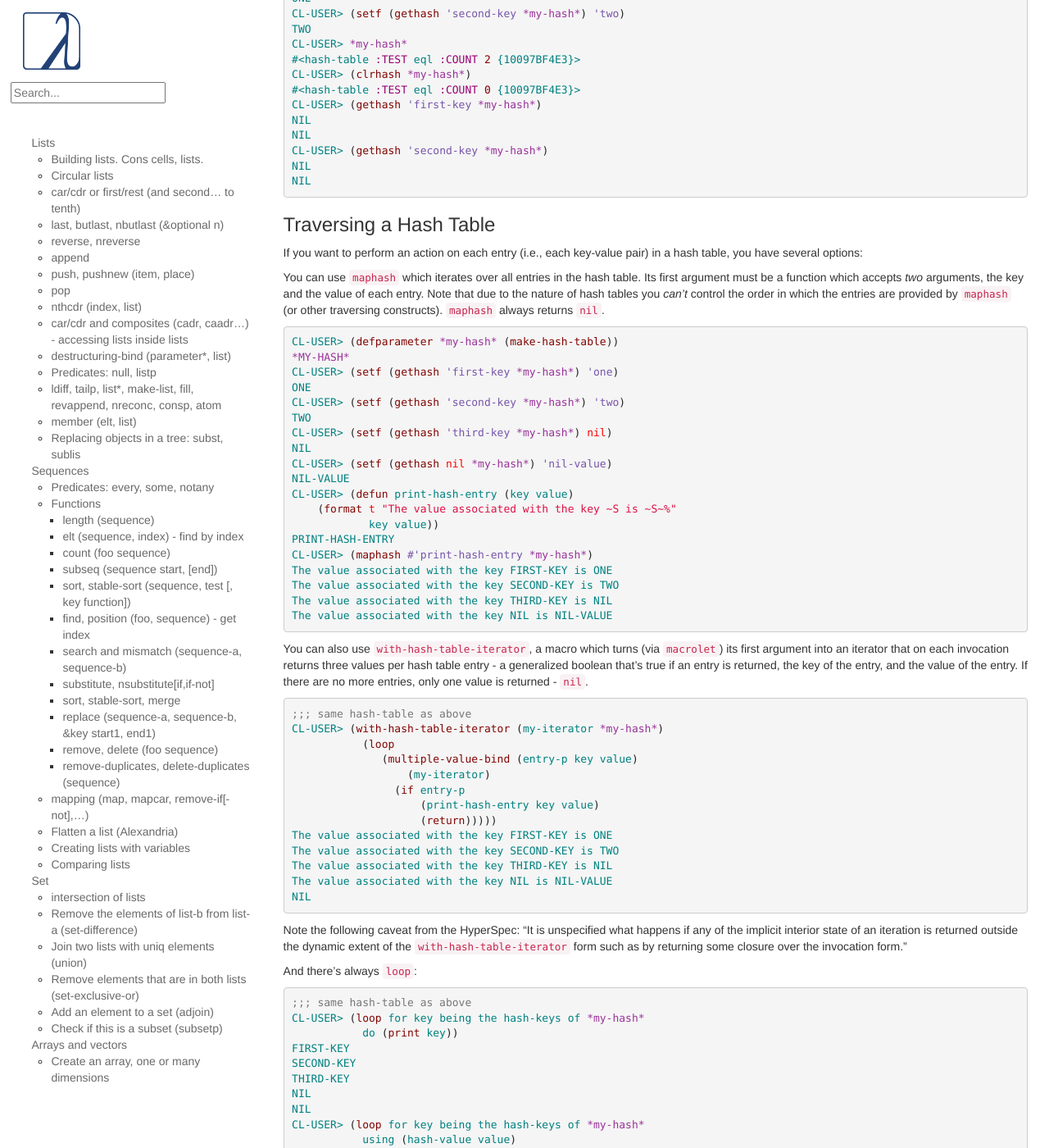
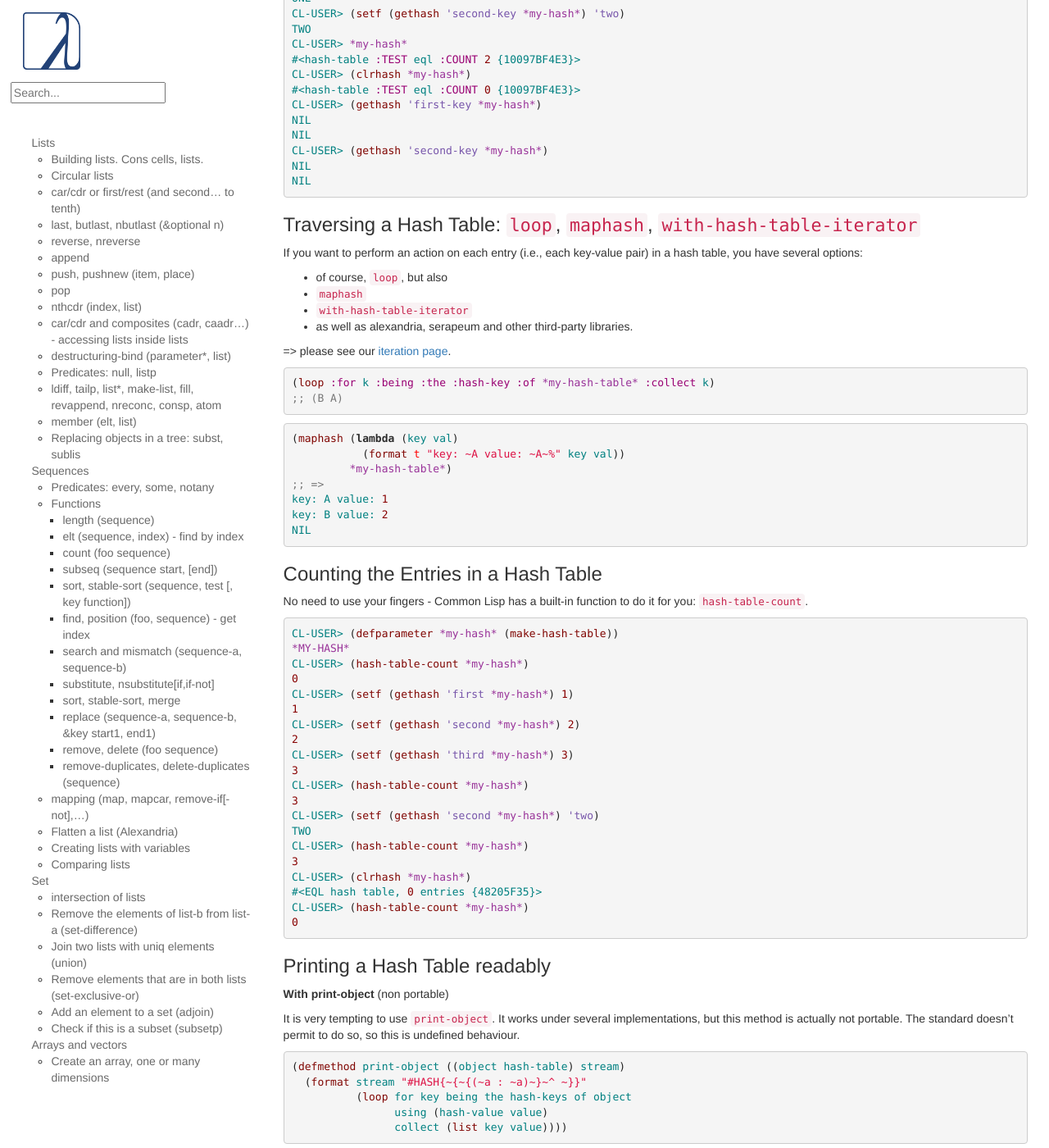
Before and after one commit to LispCookbook/cl-cookbook, a Jekyll site: the page built from data-structures.md, in a window 1280 px wide and 1400 px high, scrolled down 16549 px. Shown: the whole window at 82% size. Built offline with Jekyll 4.4.1, drawn with Linux system fonts in a browser that asks for light colours; some of the changed text lies outside the part shown.

Commit message:
iteration on hash-tables: move all to iteration, enhance with-hash-table-iterator

```diff
--- a/data-structures.md
+++ b/data-structures.md
@@ -1161,115 +1161,33 @@ NIL
 
 <a name="traverse"></a>
 
-### Traversing a Hash Table
+### Traversing a Hash Table: `loop`, `maphash`, `with-hash-table-iterator`
 
 If you want to perform an action on each entry (i.e., each key-value
 pair) in a hash table, you have several options:
 
-You can use
-[`maphash`](http://www.lispworks.com/documentation/HyperSpec/Body/f_maphas.htm)
-which iterates over all entries in the hash table. Its first argument
-must be a function which accepts _two_ arguments, the key and the
-value of each entry. Note that due to the nature of hash tables you
-_can't_ control the order in which the entries are provided by
-`maphash` (or other traversing constructs). `maphash` always returns
-`nil`.
-
-~~~lisp
-CL-USER> (defparameter *my-hash* (make-hash-table))
-*MY-HASH*
-CL-USER> (setf (gethash 'first-key *my-hash*) 'one)
-ONE
-CL-USER> (setf (gethash 'second-key *my-hash*) 'two)
-TWO
-CL-USER> (setf (gethash 'third-key *my-hash*) nil)
+- of course, `loop`, but also
+- `maphash`
+- `with-hash-table-iterator`
+- as well as alexandria, serapeum and other third-party libraries.
+
+=> please see our [iteration page](/cl-cookbook/iteration.html#looping-over-a-hash-table).
+
+~~~lisp
+(loop :for k :being :the :hash-key :of *my-hash-table* :collect k)
+;; (B A)
+~~~
+
+~~~lisp
+(maphash (lambda (key val)
+           (format t "key: ~A value: ~A~%" key val))
+         *my-hash-table*)
+;; =>
+key: A value: 1
+key: B value: 2
 NIL
-CL-USER> (setf (gethash nil *my-hash*) 'nil-value)
-NIL-VALUE
-CL-USER> (defun print-hash-entry (key value)
-    (format t "The value associated with the key ~S is ~S~%"
-            key value))
-PRINT-HASH-ENTRY
-CL-USER> (maphash #'print-hash-entry *my-hash*)
-The value associated with the key FIRST-KEY is ONE
-The value associated with the key SECOND-KEY is TWO
-The value associated with the key THIRD-KEY is NIL
-The value associated with the key NIL is NIL-VALUE
-~~~
-
-You can also use
-[`with-hash-table-iterator`](http://www.lispworks.com/documentation/HyperSpec/Body/m_w_hash.htm),
-a macro which turns (via
-[`macrolet`](http://www.lispworks.com/documentation/HyperSpec/Body/s_flet_.htm))
-its first argument into an iterator that on each invocation returns
-three values per hash table entry - a generalized boolean that's true
-if an entry is returned, the key of the entry, and the value of the
-entry. If there are no more entries, only one value is returned -
-`nil`.
-
-~~~lisp
-;;; same hash-table as above
-CL-USER> (with-hash-table-iterator (my-iterator *my-hash*)
-           (loop
-              (multiple-value-bind (entry-p key value)
-                  (my-iterator)
-                (if entry-p
-                    (print-hash-entry key value)
-                    (return)))))
-The value associated with the key FIRST-KEY is ONE
-The value associated with the key SECOND-KEY is TWO
-The value associated with the key THIRD-KEY is NIL
-The value associated with the key NIL is NIL-VALUE
-NIL
-~~~
-
-Note the following caveat from the HyperSpec: "It is unspecified what
-happens if any of the implicit interior state of an iteration is
-returned outside the dynamic extent of the `with-hash-table-iterator`
-form such as by returning some closure over the invocation form."
-
-
-And there's always [`loop`](http://www.lispworks.com/documentation/HyperSpec/Body/06_a.htm):
-
-~~~lisp
-;;; same hash-table as above
-CL-USER> (loop for key being the hash-keys of *my-hash*
-           do (print key))
-FIRST-KEY
-SECOND-KEY
-THIRD-KEY
-NIL
-NIL
-CL-USER> (loop for key being the hash-keys of *my-hash*
-           using (hash-value value)
-           do (format t "The value associated with the key ~S is ~S~%"
-                      key value))
-The value associated with the key FIRST-KEY is ONE
-The value associated with the key SECOND-KEY is TWO
-The value associated with the key THIRD-KEY is NIL
-The value associated with the key NIL is NIL-VALUE
-NIL
-CL-USER> (loop for value being the hash-values of *my-hash*
-           do (print value))
-ONE
-TWO
-NIL
-NIL-VALUE
-NIL
-CL-USER> (loop for value being the hash-values of *my-hash*
-           using (hash-key key)
-           do (format t "~&~A -> ~A" key value))
-FIRST-KEY -> ONE
-SECOND-KEY -> TWO
-THIRD-KEY -> NIL
-NIL -> NIL-VALUE
-NIL
-~~~
-
-#### Traversing keys or values
-
-To map over keys or values we can again rely on Alexandria with
-`maphash-keys` and `maphash-values`.
+~~~
+
 
 
 <a name="count"></a>
```
Also changed, not shown: iteration.md (+109 -53 lines).
